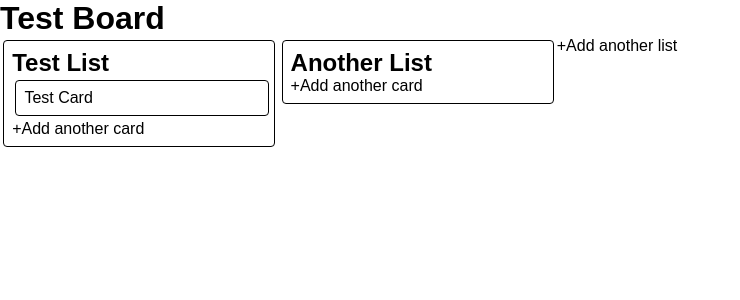
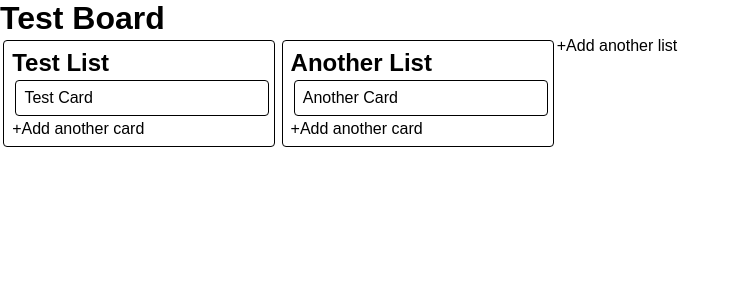
Before and after one commit to crawfordia/task-board, a React (Vite) app: page / in a window 1280 px wide. Shown: the top 300 px of the page, without its empty margins (0-740 px from the left). Built offline with nearby package versions, Linux system fonts and the light colour scheme.

Commit message:
Display description in full card view

```diff
--- a/src/components/CardFull.js
+++ b/src/components/CardFull.js
@@ -6,9 +6,12 @@ const style = {
     background: 'white'
 }
 
-export default ({ title, onClose }) => {
+export default ({ title, description, onClose }) => {
     return <div className="box" style={style}>
         <h2>{ title }</h2>
+        { description &&
+            <p>{ description }</p>
+        }
         <button onClick={onClose}>Close</button>
     </div>
 }
--- a/src/dummyBoard.js
+++ b/src/dummyBoard.js
@@ -14,7 +14,13 @@ export default {
         {
             id: 0,
             listId: 0,
-            title: 'Test Card'
+            title: 'Test Card',
+            description: 'This is a more detailed description'
+        },
+        {
+            id: 1,
+            listId: 1,
+            title: 'Another Card'
         }
     ]
 }
```
